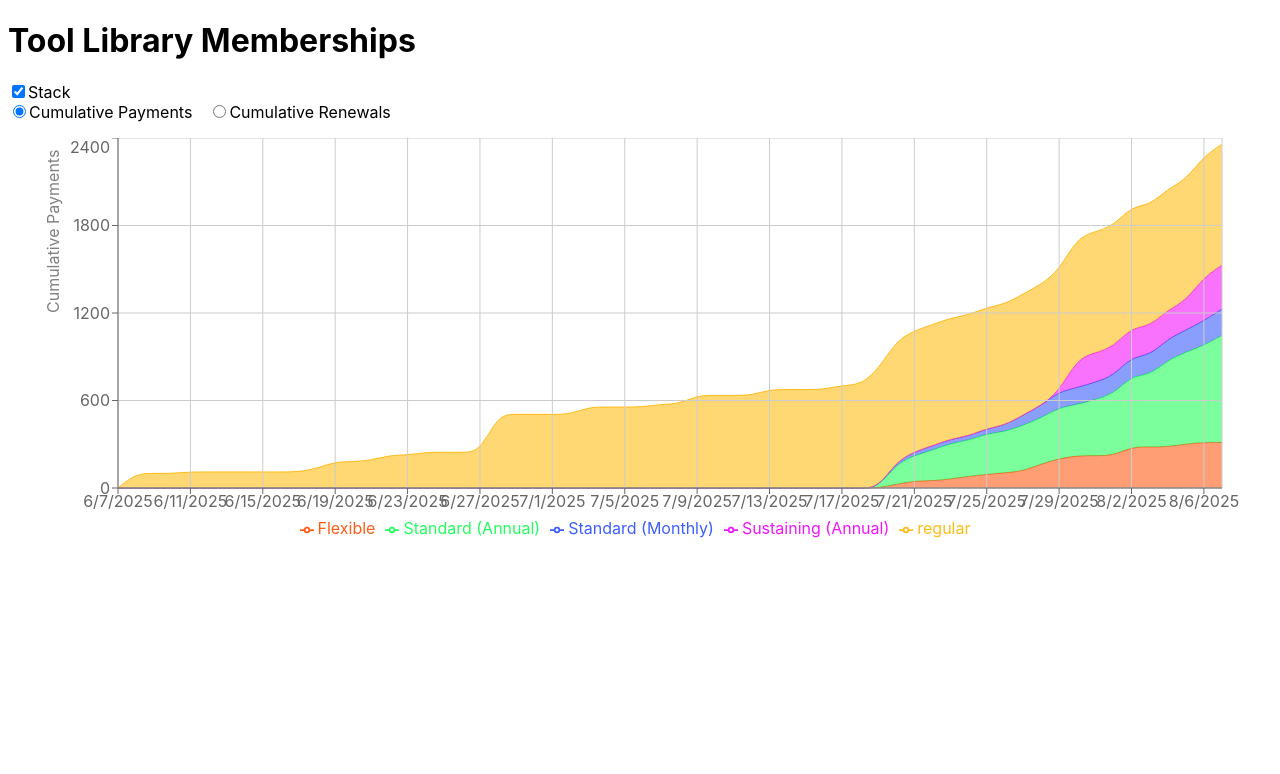
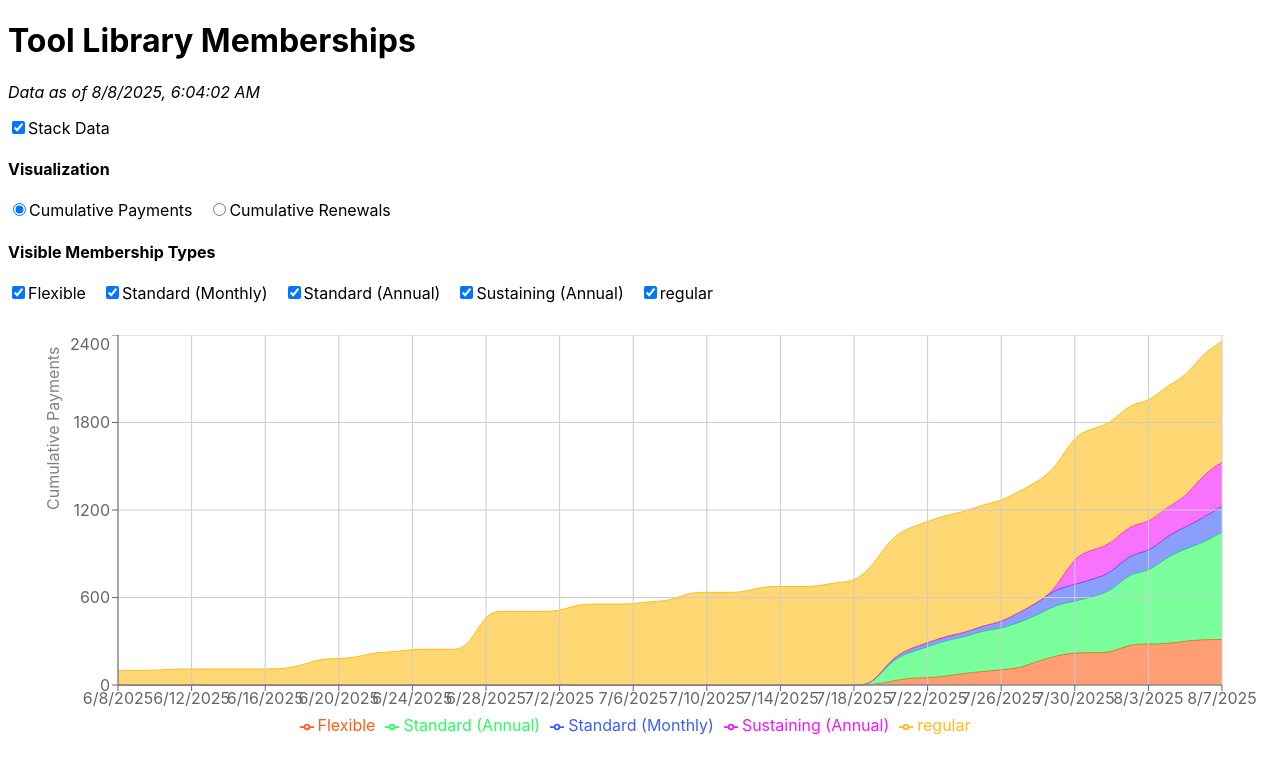
Before and after one commit to Sustainable-Capitol-Hill/membership, a React (Vite) app: page / in a window 1280 px wide. Shown: the top 774 px of the page. Built offline with nearby package versions, Linux system fonts and the light colour scheme.

Commit message:
build on github

```diff
--- a/package.json
+++ b/package.json
@@ -21,6 +21,7 @@
     "dotenv": "^17.2.1",
     "react": "^18.2.0",
     "react-dom": "^18.2.0",
+    "react-is": "^19.1.1",
     "recharts": "^3.1.2",
     "typescript": "^4.7.4",
     "vite": "^3.0.4"
--- a/src/App.tsx
+++ b/src/App.tsx
@@ -12,6 +12,7 @@ import {
 } from "recharts";
 import cumPayments from "./cum_payments.json";
 import cumCounts from "./cum_counts.json";
+import today from "./today.json";
 import { useState } from "react";
 
 const TYPE_FILTER = [
@@ -53,34 +54,53 @@ const data = {
   "Cumulative Renewals": cumCounts,
 };
 
+const todayDate = new Date(today.today);
+
 export default function App() {
   const [selectedData, setSelectedData] = useState<keyof typeof data>(
-    "Cumulative Payments",
+    "Cumulative Payments"
   );
+  const [stack, setStack] = useState<boolean>(true);
 
-  const [stack, setStack] = useState<boolean>(true);
+  // Membership type selection state
+  const [selectedTypes, setSelectedTypes] = useState<
+    (typeof TYPE_FILTER)[number][]
+  >(TYPE_FILTER as unknown as (typeof TYPE_FILTER)[number][]);
+
+  // Handler for toggling membership type selection
+  const handleTypeToggle = (type: (typeof TYPE_FILTER)[number]) => {
+    setSelectedTypes((prev) =>
+      prev.includes(type) ? prev.filter((t) => t !== type) : [...prev, type]
+    );
+  };
 
   return (
     <div className="main">
       <h1>Tool Library Memberships</h1>
+      <p>
+        <i>Data as of {todayDate.toLocaleString()}</i>
+      </p>
       <label>
         <input
           type="checkbox"
           checked={stack}
           onChange={() => setStack(!stack)}
         />
-        Stack
+        Stack Data
       </label>
+
+      <h4>Visualization</h4>
 
       <div
         style={{
           marginBottom: "1em",
           display: "flex",
-          flex: "row",
+          flexDirection: "row",
         }}
       >
         {Object.keys(data).map((key) => (
           <div
+            key={key}
             style={{
               marginRight: "1em",
             }}
@@ -93,10 +113,35 @@ export default function App() {
               checked={selectedData === key}
               onChange={() => setSelectedData(key as keyof typeof data)}
             />
-            <label for={key}>{key}</label>
+            <label htmlFor={key}>{key}</label>
           </div>
         ))}
       </div>
+
+      <h4>Visible Membership Types</h4>
+
+      {/* Membership type checkboxes */}
+      <div
+        style={{
+          marginBottom: "2em",
+          display: "flex",
+          flexDirection: "row",
+          flexWrap: "wrap",
+        }}
+      >
+        {TYPE_FILTER.map((type) => (
+          <div key={type} style={{ marginRight: "1em" }}>
+            <input
+              type="checkbox"
+              id={`type-${type}`}
+              checked={selectedTypes.includes(type)}
+              onChange={() => handleTypeToggle(type)}
+            />
+            <label htmlFor={`type-${type}`}>{type}</label>
+          </div>
+        ))}
+      </div>
+
       <div style={{ width: "100%", height: "400px" }}>
         <ResponsiveContainer width="100%" height="100%">
           <AreaChart
@@ -107,8 +152,11 @@ export default function App() {
               bottom: 0,
             }}
           >
-            {COLORS.map((color) => (
+            {COLORS.filter((color) =>
+              selectedTypes.includes(color.dataKey)
+            ).map((color) => (
               <Area
+                key={color.dataKey}
                 stroke={color.color}
                 fill={color.color}
                 dataKey={color.dataKey}
--- a/src/cum_counts.json
+++ b/src/cum_counts.json
@@ -1,6 +1,6 @@
 [
     {
-        "date": 1749254400000,
+        "date": 1749366000000,
         "Flexible": 0,
         "Standard (Monthly)": 0,
         "Standard (Annual)": 0,
@@ -8,23 +8,31 @@
         "regular": 10
     },
     {
-        "date": 1749340800000,
+        "date": 1749452400000,
         "Flexible": 0,
         "Standard (Monthly)": 0,
         "Standard (Annual)": 0,
         "Sustaining (Annual)": 0,
-        "regular": 20
+        "regular": 18
     },
     {
-        "date": 1749427200000,
+        "date": 1749538800000,
         "Flexible": 0,
         "Standard (Monthly)": 0,
         "Standard (Annual)": 0,
         "Sustaining (Annual)": 0,
-        "regular": 28
+        "regular": 24
     },
     {
-        "date": 1749513600000,
+        "date": 1749625200000,
+        "Flexible": 0,
+        "Standard (Monthly)": 0,
+        "Standard (Annual)": 0,
+        "Sustaining (Annual)": 0,
+        "regular": 26
+    },
+    {
+        "date": 1749711600000,
         "Flexible": 0,
         "Standard (Monthly)": 0,
         "Standard (Annual)": 0,
@@ -32,39 +40,39 @@
         "regular": 34
     },
     {
-        "date": 1749600000000,
+        "date": 1749798000000,
         "Flexible": 0,
         "Standard (Monthly)": 0,
         "Standard (Annual)": 0,
         "Sustaining (Annual)": 0,
-        "regular": 36
+        "regular": 34
     },
     {
-        "date": 1749686400000,
+        "date": 1749884400000,
         "Flexible": 0,
         "Standard (Monthly)": 0,
         "Standard (Annual)": 0,
         "Sustaining (Annual)": 0,
-        "regular": 44
+        "regular": 37
     },
     {
-        "date": 1749772800000,
+        "date": 1749970800000,
         "Flexible": 0,
         "Standard (Monthly)": 0,
         "Standard (Annual)": 0,
         "Sustaining (Annual)": 0,
-        "regular": 44
+        "regular": 45
     },
     {
-        "date": 1749859200000,
+        "date": 1750057200000,
         "Flexible": 0,
         "Standard (Monthly)": 0,
         "Standard (Annual)": 0,
         "Sustaining (Annual)": 0,
-        "regular": 47
+        "regular": 48
     },
     {
-        "date": 1749945600000,
+        "date": 1750143600000,
         "Flexible": 0,
         "Standard (Monthly)": 0,
         "Standard (Annual)": 0,
@@ -72,23 +80,31 @@
         "regular": 55
     },
     {
-        "date": 1750032000000,
+        "date": 1750230000000,
         "Flexible": 0,
         "Standard (Monthly)": 0,
         "Standard (Annual)": 0,
         "Sustaining (Annual)": 0,
-        "regular": 58
+        "regular": 59
     },
     {
-        "date": 1750118400000,
+        "date": 1750316400000,
         "Flexible": 0,
         "Standard (Monthly)": 0,
         "Standard (Annual)": 0,
         "Sustaining (Annual)": 0,
-        "regular": 65
+        "regular": 63
     },
     {
-        "date": 1750204800000,
+        "date": 1750402800000,
+        "Flexible": 0,
+        "Standard (Monthly)": 0,
+        "Standard (Annual)": 0,
+        "Sustaining (Annual)": 0,
+        "regular": 63
+    },
+    {
+        "date": 1750489200000,
         "Flexible": 0,
         "Standard (Monthly)": 0,
         "Standard (Annual)": 0,
@@ -96,103 +112,103 @@
         "regular": 69
     },
     {
-        "date": 1750291200000,
+        "date": 1750575600000,
         "Flexible": 0,
         "Standard (Monthly)": 0,
         "Standard (Annual)": 0,
         "Sustaining (Annual)": 0,
-        "regular": 73
+        "regular": 77
     },
     {
-        "date": 1750377600000,
+        "date": 1750662000000,
         "Flexible": 0,
         "Standard (Monthly)": 0,
         "Standard (Annual)": 0,
         "Sustaining (Annual)": 0,
-        "regular": 73
+        "regular": 82
     },
     {
-        "date": 1750464000000,
+        "date": 1750748400000,
         "Flexible": 0,
         "Standard (Monthly)": 0,
         "Standard (Annual)": 0,
         "Sustaining (Annual)": 0,
-        "regular": 79
+        "regular": 90
     },
     {
-        "date": 1750550400000,
+        "date": 1750834800000,
         "Flexible": 0,
         "Standard (Monthly)": 0,
         "Standard (Annual)": 0,
         "Sustaining (Annual)": 0,
-        "regular": 87
+        "regular": 94
     },
     {
-        "date": 1750636800000,
+        "date": 1750921200000,
         "Flexible": 0,
         "Standard (Monthly)": 0,
         "Standard (Annual)": 0,
         "Sustaining (Annual)": 0,
-        "regular": 92
+        "regular": 103
     },
     {
-        "date": 1750723200000,
+        "date": 1751007600000,
         "Flexible": 0,
         "Standard (Monthly)": 0,
         "Standard (Annual)": 0,
         "Sustaining (Annual)": 0,
-        "regular": 100
+        "regular": 103
     },
     {
-        "date": 1750809600000,
+        "date": 1751094000000,
         "Flexible": 0,
         "Standard (Monthly)": 0,
         "Standard (Annual)": 0,
         "Sustaining (Annual)": 0,
-        "regular": 104
+        "regular": 109
     },
     {
-        "date": 1750896000000,
+        "date": 1751180400000,
         "Flexible": 0,
         "Standard (Monthly)": 0,
         "Standard (Annual)": 0,
         "Sustaining (Annual)": 0,
-        "regular": 113
+        "regular": 116
     },
     {
-        "date": 1750982400000,
+        "date": 1751266800000,
         "Flexible": 0,
         "Standard (Monthly)": 0,
         "Standard (Annual)": 0,
         "Sustaining (Annual)": 0,
-        "regular": 113
+        "regular": 122
     },
     {
-        "date": 1751068800000,
+        "date": 1751353200000,
         "Flexible": 0,
         "Standard (Monthly)": 0,
         "Standard (Annual)": 0,
         "Sustaining (Annual)": 0,
-        "regular": 119
+        "regular": 127
     },
     {
-        "date": 1751155200000,
+        "date": 1751439600000,
         "Flexible": 0,
         "Standard (Monthly)": 0,
         "Standard (Annual)": 0,
         "Sustaining (Annual)": 0,
-        "regular": 126
+        "regular": 131
     },
     {
-        "date": 1751241600000,
+        "date": 1751526000000,
         "Flexible": 0,
         "Standard (Monthly)": 0,
         "Standard (Annual)": 0,
         "Sustaining (Annual)": 0,
-        "regular": 132
+        "regular": 136
     },
     {
-        "date": 1751328000000,
+        "date": 1751612400000,
         "Flexible": 0,
         "Standard (Monthly)": 0,
         "Standard (Annual)": 0,
@@ -200,39 +216,31 @@
         "regular": 137
     },
     {
-        "date": 1751414400000,
+        "date": 1751698800000,
         "Flexible": 0,
         "Standard (Monthly)": 0,
         "Standard (Annual)": 0,
         "Sustaining (Annual)": 0,
-        "regular": 141
+        "regular": 143
     },
     {
-        "date": 1751500800000,
+        "date": 1751785200000,
         "Flexible": 0,
         "Standard (Monthly)": 0,
         "Standard (Annual)": 0,
         "Sustaining (Annual)": 0,
-        "regular": 146
+        "regular": 152
     },
     {
-        "date": 1751587200000,
+        "date": 1751871600000,
         "Flexible": 0,
         "Standard (Monthly)": 0,
         "Standard (Annual)": 0,
         "Sustaining (Annual)": 0,
-        "regular": 147
+        "regular": 157
     },
     {
-        "date": 1751673600000,
-        "Flexible": 0,
-        "Standard (Monthly)": 0,
-        "Standard (Annual)": 0,
-        "Sustaining (Annual)": 0,
-        "regular": 153
-    },
-    {
-        "date": 1751760000000,
+        "date": 1751958000000,
         "Flexible": 0,
         "Standard (Monthly)": 0,
         "Standard (Annual)": 0,
@@ -240,71 +248,71 @@
         "regular": 162
     },
     {
-        "date": 1751846400000,
+        "date": 1752044400000,
         "Flexible": 0,
         "Standard (Monthly)": 0,
         "Standard (Annual)": 0,
         "Sustaining (Annual)": 0,
-        "regular": 167
+        "regular": 168
     },
     {
-        "date": 1751932800000,
+        "date": 1752130800000,
         "Flexible": 0,
         "Standard (Monthly)": 0,
         "Standard (Annual)": 0,
         "Sustaining (Annual)": 0,
-        "regular": 172
+        "regular": 175
     },
     {
-        "date": 1752019200000,
+        "date": 1752217200000,
         "Flexible": 0,
         "Standard (Monthly)": 0,
         "Standard (Annual)": 0,
         "Sustaining (Annual)": 0,
-        "regular": 178
+        "regular": 175
     },
     {
-        "date": 1752105600000,
+        "date": 1752303600000,
         "Flexible": 0,
         "Standard (Monthly)": 0,
         "Standard (Annual)": 0,
         "Sustaining (Annual)": 0,
-        "regular": 185
+        "regular": 179
     },
     {
-        "date": 1752192000000,
+        "date": 1752390000000,
         "Flexible": 0,
         "Standard (Monthly)": 0,
         "Standard (Annual)": 0,
         "Sustaining (Annual)": 0,
-        "regular": 185
+        "regular": 188
     },
     {
-        "date": 1752278400000,
+        "date": 1752476400000,
         "Flexible": 0,
         "Standard (Monthly)": 0,
         "Standard (Annual)": 0,
         "Sustaining (Annual)": 0,
-        "regular": 189
+        "regular": 193
     },
     {
-        "date": 1752364800000,
+        "date": 1752562800000,
         "Flexible": 0,
         "Standard (Monthly)": 0,
         "Standard (Annual)": 0,
         "Sustaining (Annual)": 0,
-        "regular": 198
+        "regular": 200
     },
     {
-        "date": 1752451200000,
+        "date": 1752649200000,
         "Flexible": 0,
         "Standard (Monthly)": 0,
         "Standard (Annual)": 0,
         "Sustaining (Annual)": 0,
-        "regular": 203
+        "regular": 205
     },
     {
-        "date": 1752537600000,
+        "date": 1752735600000,
         "Flexible": 0,
         "Standard (Monthly)": 0,
         "Standard (Annual)": 0,
@@ -312,7 +320,15 @@
         "regular": 210
     },
     {
-        "date": 1752624000000,
+        "date": 1752822000000,
+        "Flexible": 0,
+        "Standard (Monthly)": 0,
+        "Standard (Annual)": 0,
+        "Sustaining (Annual)": 0,
+        "regular": 210
+    },
+    {
+        "date": 1752908400000,
         "Flexible": 0,
         "Standard (Monthly)": 0,
         "Standard (Annual)": 0,
@@ -320,179 +336,155 @@
         "regular": 215
     },
     {
-        "date": 1752710400000,
-        "Flexible": 0,
-        "Standard (Monthly)": 0,
-        "Standard (Annual)": 0,
+        "date": 1752994800000,
+        "Flexible": 9,
+        "Standard (Monthly)": 3,
+        "Standard (Annual)": 4,
+        "Sustaining (Annual)": 0,
+        "regular": 216
+    },
+    {
+        "date": 1753081200000,
+        "Flexible": 27,
+        "Standard (Monthly)": 5,
+        "Standard (Annual)": 5,
+        "Sustaining (Annual)": 0,
+        "regular": 216
+    },
+    {
+        "date": 1753167600000,
+        "Flexible": 30,
+        "Standard (Monthly)": 6,
+        "Standard (Annual)": 6,
+        "Sustaining (Annual)": 0,
+        "regular": 216
+    },
+    {
+        "date": 1753254000000,
+        "Flexible": 35,
+        "Standard (Monthly)": 6,
+        "Standard (Annual)": 7,
+        "Sustaining (Annual)": 0,
+        "regular": 218
+    },
+    {
+        "date": 1753340400000,
+        "Flexible": 40,
+        "Standard (Monthly)": 6,
+        "Standard (Annual)": 7,
+        "Sustaining (Annual)": 0,
+        "regular": 218
+    },
+    {
+        "date": 1753426800000,
+        "Flexible": 43,
+        "Standard (Monthly)": 7,
+        "Standard (Annual)": 8,
+        "Sustaining (Annual)": 0,
+        "regular": 218
+    },
+    {
+        "date": 1753513200000,
+        "Flexible": 48,
+        "Standard (Monthly)": 9,
+        "Standard (Annual)": 8,
+        "Sustaining (Annual)": 0,
+        "regular": 218
+    },
+    {
+        "date": 1753599600000,
+        "Flexible": 53,
+        "Standard (Monthly)": 14,
+        "Standard (Annual)": 9,
+        "Sustaining (Annual)": 0,
+        "regular": 219
+    },
+    {
+        "date": 1753686000000,
+        "Flexible": 56,
+        "Standard (Monthly)": 17,
+        "Standard (Annual)": 9,
+        "Sustaining (Annual)": 0,
+        "regular": 219
+    },
+    {
+        "date": 1753772400000,
+        "Flexible": 68,
+        "Standard (Monthly)": 22,
+        "Standard (Annual)": 10,
         "Sustaining (Annual)": 0,
         "regular": 220
     },
     {
-        "date": 1752796800000,
-        "Flexible": 0,
-        "Standard (Monthly)": 0,
-        "Standard (Annual)": 0,
-        "Sustaining (Annual)": 0,
-        "regular": 220
-    },
-    {
-        "date": 1752883200000,
-        "Flexible": 0,
-        "Standard (Monthly)": 0,
-        "Standard (Annual)": 0,
-        "Sustaining (Annual)": 0,
-        "regular": 225
-    },
-    {
-        "date": 1752969600000,
-        "Flexible": 9,
-        "Standard (Monthly)": 3,
-        "Standard (Annual)": 4,
-        "Sustaining (Annual)": 0,
-        "regular": 226
-    },
-    {
-        "date": 1753056000000,
-        "Flexible": 27,
-        "Standard (Monthly)": 5,
-        "Standard (Annual)": 5,
-        "Sustaining (Annual)": 0,
-        "regular": 226
-    },
-    {
-        "date": 1753142400000,
-        "Flexible": 30,
-        "Standard (Monthly)": 6,
-        "Standard (Annual)": 6,
-        "Sustaining (Annual)": 0,
-        "regular": 226
-    },
-    {
-        "date": 1753228800000,
-        "Flexible": 35,
-        "Standard (Monthly)": 6,
-        "Standard (Annual)": 7,
-        "Sustaining (Annual)": 0,
-        "regular": 228
-    },
-    {
-        "date": 1753315200000,
-        "Flexible": 40,
-        "Standard (Monthly)": 6,
-        "Standard (Annual)": 7,
-        "Sustaining (Annual)": 0,
-        "regular": 228
-    },
-    {
-        "date": 1753401600000,
-        "Flexible": 43,
-        "Standard (Monthly)": 7,
-        "Standard (Annual)": 8,
-        "Sustaining (Annual)": 0,
-        "regular": 228
-    },
-    {
-        "date": 1753488000000,
-        "Flexible": 48,
-        "Standard (Monthly)": 9,
-        "Standard (Annual)": 8,
-        "Sustaining (Annual)": 0,
-        "regular": 228
-    },
-    {
-        "date": 1753574400000,
-        "Flexible": 53,
-        "Standard (Monthly)": 14,
-        "Standard (Annual)": 9,
-        "Sustaining (Annual)": 0,
-        "regular": 229
-    },
-    {
-        "date": 1753660800000,
-        "Flexible": 56,
-        "Standard (Monthly)": 17,
-        "Standard (Annual)": 9,
-        "Sustaining (Annual)": 0,
-        "regular": 229
-    },
-    {
-        "date": 1753747200000,
-        "Flexible": 68,
-        "Standard (Monthly)": 22,
-        "Standard (Annual)": 10,
-        "Sustaining (Annual)": 0,
-        "regular": 230
-    },
-    {
-        "date": 1753833600000,
+        "date": 1753858800000,
         "Flexible": 71,
         "Standard (Monthly)": 23,
         "Standard (Annual)": 10,
         "Sustaining (Annual)": 2,
-        "regular": 230
+        "regular": 220
     },
     {
-        "date": 1753920000000,
+        "date": 1753945200000,
         "Flexible": 73,
         "Standard (Monthly)": 24,
         "Standard (Annual)": 11,
         "Sustaining (Annual)": 2,
-        "regular": 231
+        "regular": 221
     },
     {
-        "date": 1754006400000,
+        "date": 1754031600000,
         "Flexible": 73,
         "Standard (Monthly)": 25,
         "Standard (Annual)": 12,
         "Sustaining (Annual)": 2,
-        "regular": 231
+        "regular": 221
     },
     {
-        "date": 1754092800000,
+        "date": 1754118000000,
         "Flexible": 79,
         "Standard (Monthly)": 26,
         "Standard (Annual)": 14,
         "Sustaining (Annual)": 2,
-        "regular": 231
+        "regular": 221
     },
     {
-        "date": 1754179200000,
+        "date": 1754204400000,
         "Flexible": 81,
         "Standard (Monthly)": 27,
         "Standard (Annual)": 14,
         "Sustaining (Annual)": 2,
-        "regular": 236
+        "regular": 226
     },
     {
-        "date": 1754265600000,
+        "date": 1754290800000,
         "Flexible": 82,
         "Standard (Monthly)": 29,
         "Standard (Annual)": 17,
         "Sustaining (Annual)": 2,
-        "regular": 237
+        "regular": 227
     },
     {
-        "date": 1754352000000,
+        "date": 1754377200000,
         "Flexible": 84,
         "Standard (Monthly)": 30,
         "Standard (Annual)": 18,
         "Sustaining (Annual)": 2,
-        "regular": 237
+        "regular": 227
     },
     {
-        "date": 1754438400000,
+        "date": 1754463600000,
         "Flexible": 88,
         "Standard (Monthly)": 34,
         "Standard (Annual)": 19,
         "Sustaining (Annual)": 3,
-        "regular": 238
+        "regular": 228
     },
     {
-        "date": 1754524800000,
+        "date": 1754550000000,
         "Flexible": 96,
         "Standard (Monthly)": 36,
         "Standard (Annual)": 21,
         "Sustaining (Annual)": 3,
-        "regular": 238
+        "regular": 228
     }
 ]
--- /dev/null
+++ b/src/today.json
@@ -0,0 +1,3 @@
+{
+    "today": "2025-08-08T06:04:02.340Z"
+}
```
Also changed, not shown: src/cum_payments.json (+61 -69 lines), src/generate_report.ts (+7 -0 lines), 1 other file (tests, documents, lock files or other folders).
